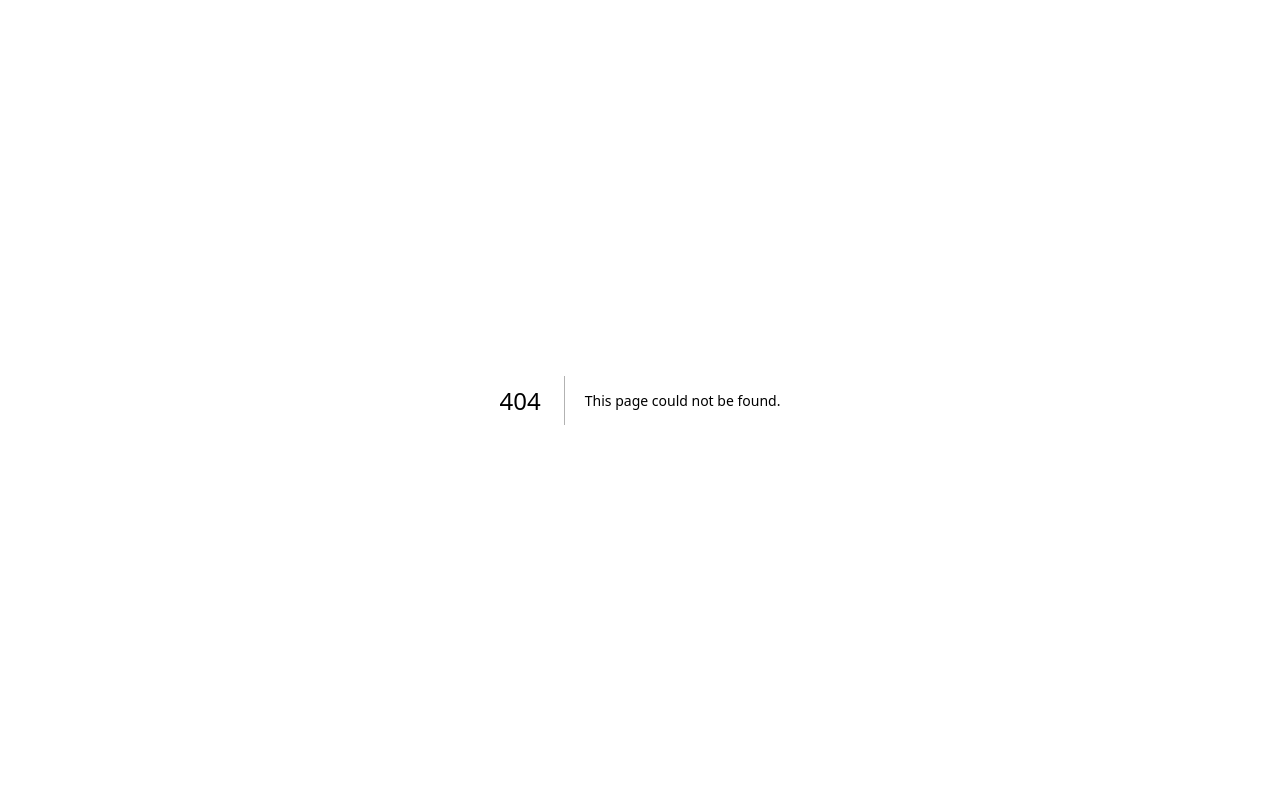
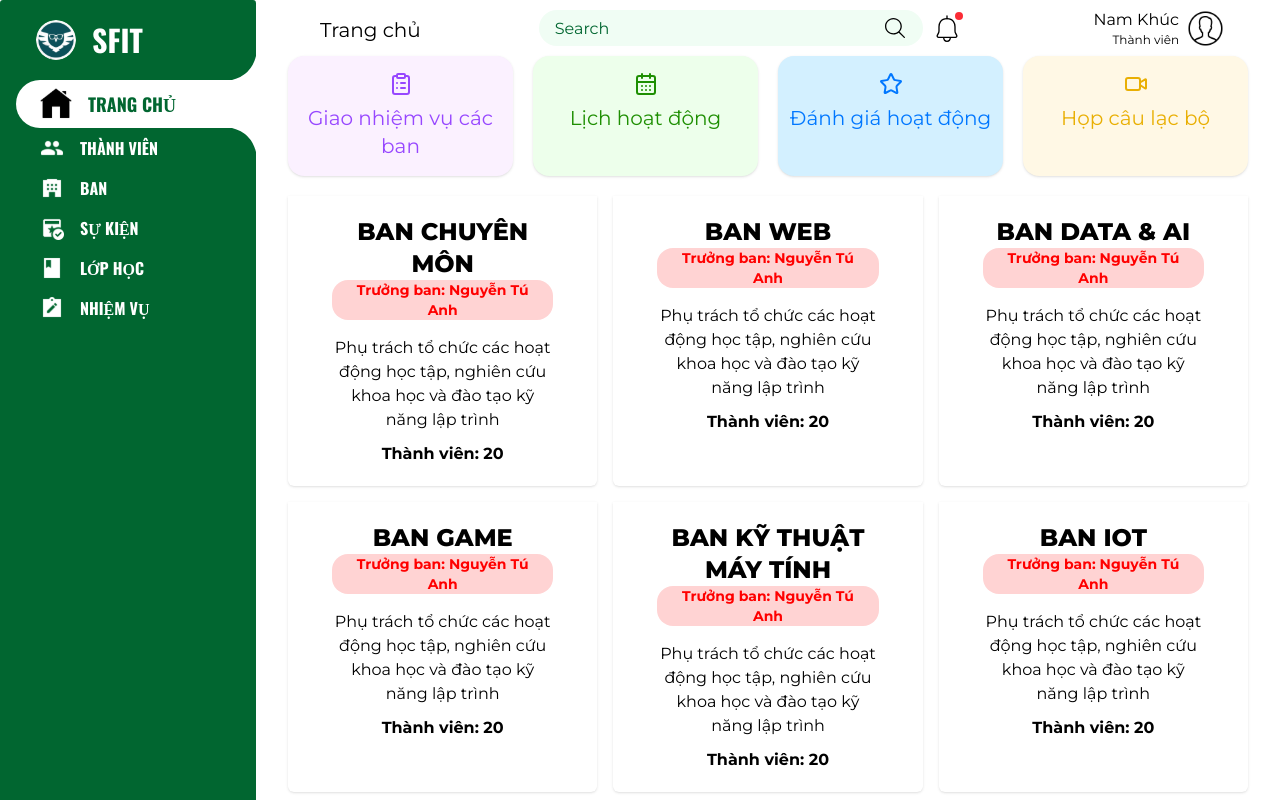
Before and after one commit to sfit-utc/sfit-platform-admin-ui, a Next.js app: page /team in a window 1280 px wide. Before the commit this address had no page. Shown: the top 800 px of the page. Built offline with nearby package versions, Linux system fonts and the light colour scheme; no server answers.

Commit message:
add: member of committee to team page

```diff
--- a/src/app/(home)/account/page.tsx
+++ b/src/app/(home)/account/page.tsx
@@ -1,5 +1,5 @@
 "use client";
-import Account from "@/components/account/Account";
+import Account from "@/components/Account/Account";
 export default function page() {
   return (
     <div className="">
--- a/src/app/(home)/layout.tsx
+++ b/src/app/(home)/layout.tsx
@@ -1,6 +1,7 @@
 "use client";
-import NavBar from "@/components/navbar/NavBar";
-import SideBar from "@/components/sidebar/SideBar";
+
+import NavBar from "@/components/NavBar/NavBar";
+import SideBar from "@/components/SideBar/SideBar";
 import { useState } from "react";
 
 export default function HomeLayout({
--- a/src/components/committee/Committee.tsx
+++ b/src/components/committee/Committee.tsx
@@ -69,11 +69,10 @@
               headOfCommittee,
               description,
               numberOfMember,
-              href,
             }) => (
               <CommitteeItem
                 key={id}
-                href={href}
+                id={id}
                 committeeName={committeeName}
                 headOfCommittee={headOfCommittee}
                 description={description}
--- a/src/components/committee/CommitteeDetail.tsx
+++ b/src/components/committee/CommitteeDetail.tsx
@@ -3,13 +3,15 @@
 import HighlightBox from "@/components/ui/highlightBox";
 import Panel from "@/components/ui/panel";
 import { ArrowLeft, Check, Pen, Plus } from "lucide-react";
-import TaskItem from "../ui/TaskItem";
+import TaskItem from "@/components/ui/TaskItem";
 import {
   useCommitteeDetail,
   useCommitteeTarget,
   useListMembersOfCommittee,
   useTasksOfCommittee,
 } from "@/hooks/useCommitteeDetailService";
+import AccountItem from "../Account/AccountItem";
+import Loading from "../ui/loading";
 
 interface CommitteeDetailProp {
   id: number;
@@ -76,6 +78,7 @@
         ))}
       </Panel>
       <Panel
+        className="mt-2.5"
         title={
           <div className="flex items-center">
             <div>Mục tiêu</div>
@@ -144,7 +147,15 @@
           </table>
         </div>
       </Panel>
-      <Panel title="Thành viên">thông tin</Panel>
+      <Panel title="Thành viên" className="mt-2.5">
+        {loadMembers ? (
+          <Loading className="m-auto w-fit" size={48} />
+        ) : (
+          member.map((account) => (
+            <AccountItem key={account.id} account={account} />
+          ))
+        )}
+      </Panel>
     </div>
   );
 }
--- a/src/components/committee/CommitteeItem.tsx
+++ b/src/components/committee/CommitteeItem.tsx
@@ -1,23 +1,23 @@
 import Link from "next/link";
 
 interface CommitteeItemProp {
+  id: number
   committeeName: string;
   headOfCommittee: string;
   description: string;
   numberOfMember: number;
-  href: string;
 }
 
 export default function CommitteeItem({
+  id,
   committeeName,
   headOfCommittee,
   description,
   numberOfMember,
-  href,
 }: CommitteeItemProp) {
   return (
     <Link
-      href={href}
+      href={`/team?id=${id}`}
       className="text-black text-center shadow rounded-b-md px-11 py-5 flex flex-col items-center"
     >
       <h2 className="text-2xl font-extrabold">{committeeName}</h2>
--- a/src/types/committee.ts
+++ b/src/types/committee.ts
@@ -4,7 +4,6 @@
   headOfCommittee: string;
   description: string;
   numberOfMember: number;
-  href: string;
 }
 
 export interface CommitteeDetail {
```
Also changed, not shown: src/app/(home)/team/page.tsx (renamed from src/app/(home)/committee/page.tsx).
